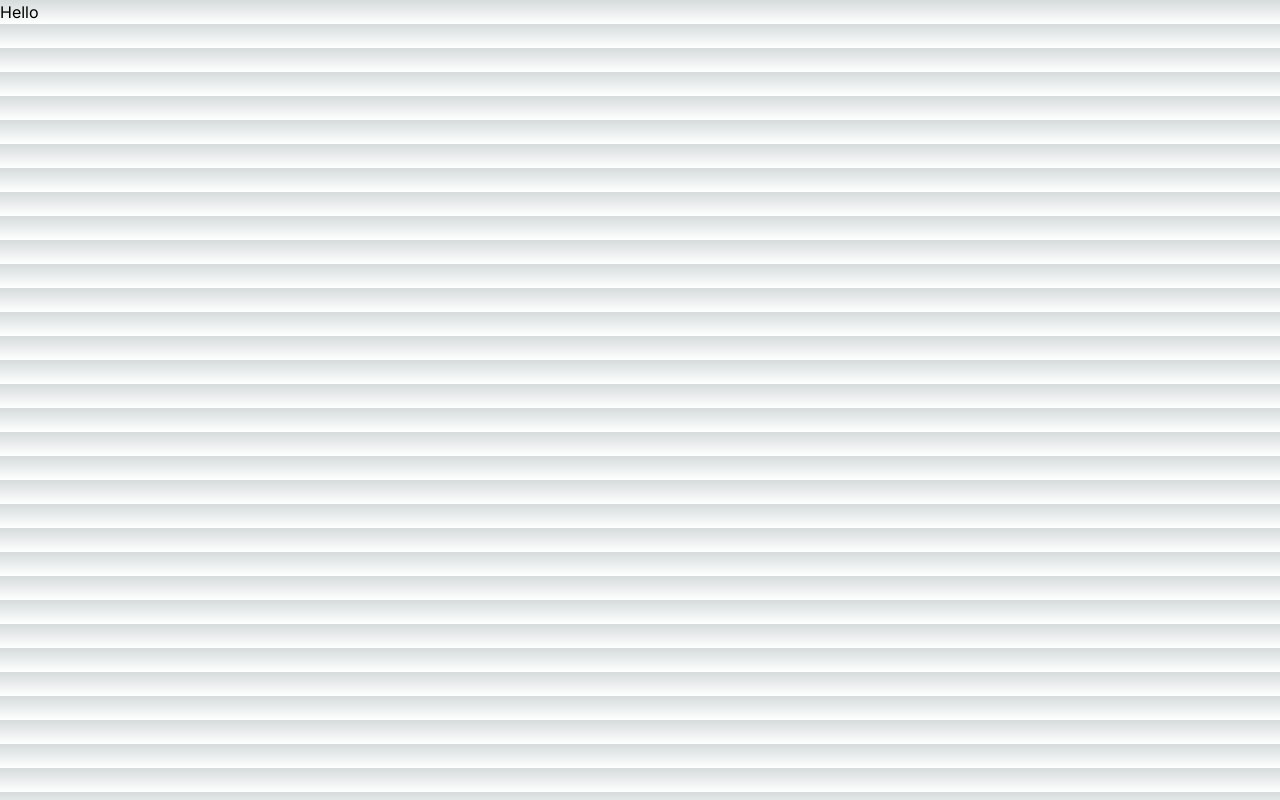
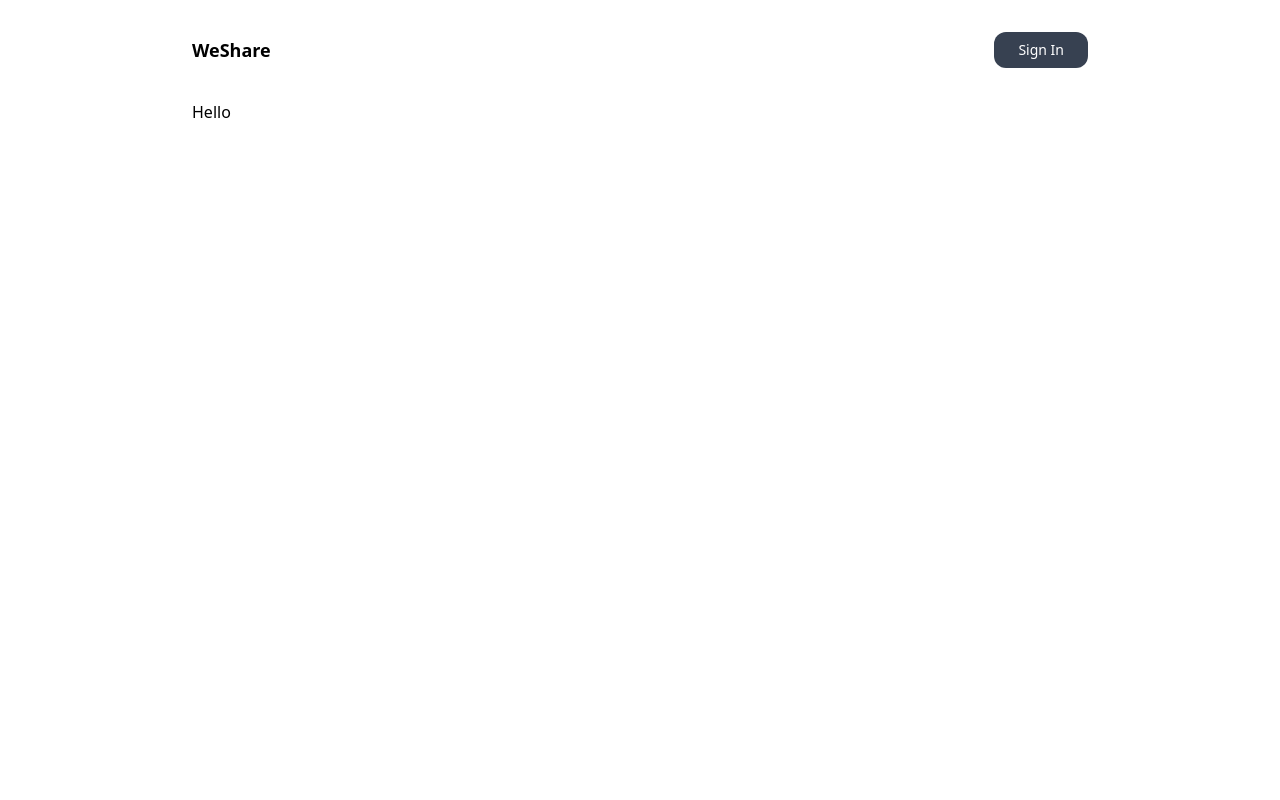
Before and after one commit to gid-ctrl/weshare-backupp, a Next.js app: page / in a window 1280 px wide. Built offline with nearby package versions, Linux system fonts and the light colour scheme.

Commit message:
navigation sorted, able to redirect to sign in with google

```diff
--- /dev/null
+++ b/app/auth/Nav.tsx
@@ -0,0 +1,15 @@
+import Link from "next/link"
+import Login from "./login"
+
+export default async function Nav () {
+    return (
+        <nav className="flex justify-between items-center py-8">
+            <Link href={"/"}>
+            <h1 className="font-bold text-lg">WeShare</h1>
+            </Link>
+            <ul className="flex items-center gap-6">
+                <Login/>
+            </ul>
+        </nav>
+    )
+}
--- /dev/null
+++ b/app/auth/login.tsx
@@ -0,0 +1,12 @@
+"use client"
+import { signIn } from "next-auth/react";
+
+export default function Login() {
+    return (
+        <li className="list-none">
+            <button onClick={() => signIn()} className="text-sm bg-gray-700 text-white py-2 px-6 rounded-xl">
+            Sign In
+            </button>
+        </li>
+    )
+}
--- a/app/globals.css
+++ b/app/globals.css
@@ -7,21 +7,3 @@
   --background-start-rgb: 214, 219, 220;
   --background-end-rgb: 255, 255, 255;
 }
-
-@media (prefers-color-scheme: dark) {
-  :root {
-    --foreground-rgb: 255, 255, 255;
-    --background-start-rgb: 0, 0, 0;
-    --background-end-rgb: 0, 0, 0;
-  }
-}
-
-body {
-  color: rgb(var(--foreground-rgb));
-  background: linear-gradient(
-      to bottom,
-      transparent,
-      rgb(var(--background-end-rgb))
-    )
-    rgb(var(--background-start-rgb));
-}
--- /dev/null
+++ b/app/layout.jsx
@@ -0,0 +1,19 @@
+import './globals.css'
+import Nav from './auth/Nav'
+
+
+export default function RootLayout({ children }) {
+  return (
+    <html lang="en">
+      {/*
+        <head /> will contain the components returned by the nearest parent
+        head.jsx. Find out more at https://beta.nextjs.org/docs/api-reference/file-conventions/head
+      */}
+      <head />
+      <body className='mx-4 md:mx-48 xl:mx96'>
+            <Nav />
+            {children}
+      </body>
+    </html>
+  )
+}
--- a/app/layout.tsx
+++ /dev/null
@@ -1,22 +0,0 @@
-import './globals.css'
-import type { Metadata } from 'next'
-import { Inter } from 'next/font/google'
-
-const inter = Inter({ subsets: ['latin'] })
-
-export const metadata: Metadata = {
-  title: 'Create Next App',
-  description: 'Generated by create next app',
-}
-
-export default function RootLayout({
-  children,
-}: {
-  children: React.ReactNode
-}) {
-  return (
-    <html lang="en">
-      <body className={inter.className}>{children}</body>
-    </html>
-  )
-}
--- a/pages/api/auth/[...nextauth].js
+++ b/pages/api/auth/[...nextauth].js
@@ -1,26 +1,14 @@
 import NextAuth from "next-auth";
-import GithubProvider from "next-auth/providers/github";
 import GoogleProvider from "next-auth/providers/google";
-import { PrismaAdapter } from "@next-auth/prisma-adapter";
-import prisma from "../../../prisma/client";
+import { PrismaAdapter } from "@auth/prisma-adapter";
+import { PrismaClient } from "../../../prisma/client";
 
-const adapter = PrismaAdapter(prisma);
-
-export const authOptions = {
-  // Configure one or more authentication providers
-  adapter: adapter,
-  secret: process.env.AUTH_SECRET,
+export default NextAuth({
+  adapter: PrismaAdapter(prisma),
   providers: [
-    GithubProvider({
-      clientId: process.env.GITHUB_ID,
-      clientSecret: process.env.GITHUB_SECRET,
-    }),
     GoogleProvider({
       clientId: process.env.GOOGLE_CLIENT_ID,
       clientSecret: process.env.GOOGLE_CLIENT_SECRET,
     }),
-    // ...add more providers here
   ],
-};
-
-export default NextAuth(authOptions);
+});
```
